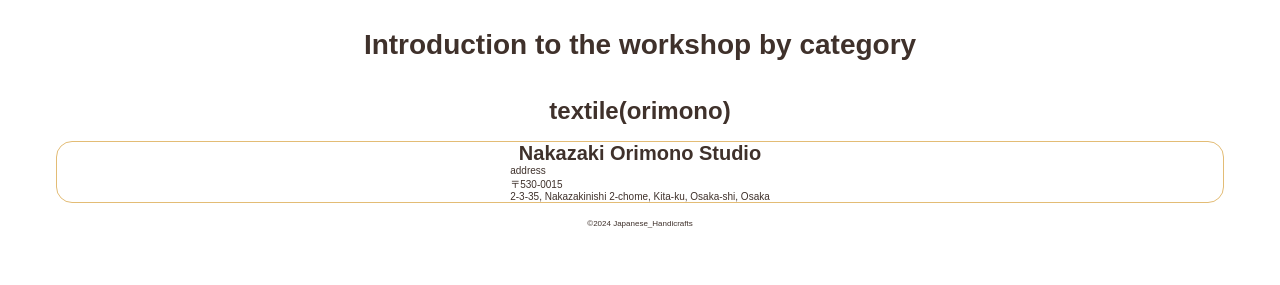
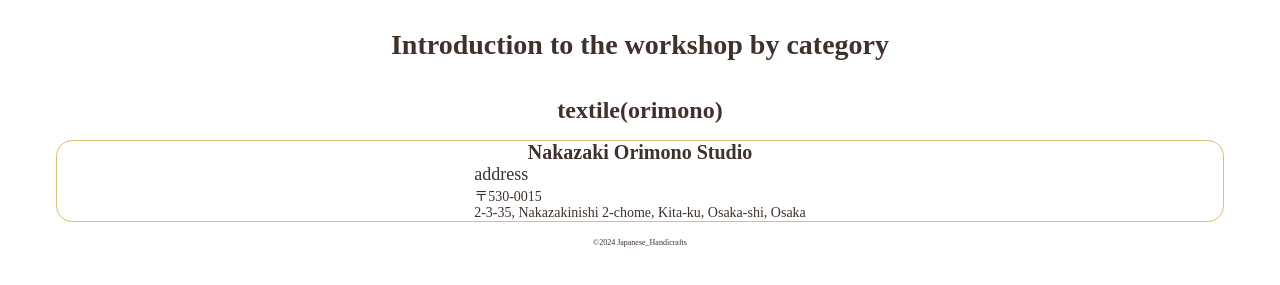
Before and after one commit to OkadaMiki/Japanese_Handicrafts, a plain HTML site: page category.html in a window 1280 px wide. Shown: the part 75-360 px from the top of the page. Drawn offline with Linux system fonts and the light colour scheme.

Commit message:
category弄り中

```diff
--- a/category.html
+++ b/category.html
@@ -23,7 +23,7 @@
     <link rel="stylesheet" href="sass/category.css">
     <link rel="preconnect" href="https://fonts.googleapis.com">
     <link rel="preconnect" href="https://fonts.gstatic.com" crossorigin>
-    <link href="https://fonts.googleapis.com/css2?family=Roboto+Slab:wght@400;700&display=swap" rel="stylesheet">
+    <link href="https://fonts.googleapis.com/css2?family=Roboto:wght@400;500;700&display=swap" rel="stylesheet">
 </head>
 
 <body>
--- a/sass/about.scss
+++ b/sass/about.scss
@@ -8,7 +8,7 @@ body{
     margin: 0 auto;
     height: 100%;
     color: var(--fontcolor);
-    font-family: sans-serif;
+    font-family: 'Roboto Slab', serif;
 }
 :root{
     --base-color: #fff;
@@ -166,15 +166,18 @@ main{
                 margin: 8px;
                 dt{
                     font-size: 1.8rem;
+                    font-weight: 500;
                 }
                 dd{
-                    font-size: 1.6rem;
+                    font-size: 1.4rem;
                     dl{
                         dt{
                             font-size: 1.6rem;
+                            font-weight: 500;
                         }
                         dd{
-                            font-size: 1.4rem;
+                            font-size: 1.2rem;
+
                         }
                     }
                 }
--- a/sass/category.scss
+++ b/sass/category.scss
@@ -8,7 +8,7 @@ body{
     margin: 0 auto;
     height: 100%;
     color: var(--fontcolor);
-    font-family: sans-serif;
+    font-family: 'Roboto Slab', serif;
 }
 :root{
     --base-color: #fff;
@@ -160,6 +160,15 @@ main{
             h4{
                 font-size: 2rem;
             }
+            dl{
+                dt{
+                    font-size: 1.8rem;
+                    font-weight: 500;
+                }
+                dd{
+                    font-size: 1.4rem;
+                }
+            }
         }
     }
 }
--- a/sass/region.scss
+++ b/sass/region.scss
@@ -8,7 +8,7 @@ body{
     margin: 0 auto;
     height: 100%;
     color: var(--fontcolor);
-    font-family: sans-serif;
+    font-family: 'Roboto Slab', serif;
 }
 :root{
     --base-color: #fff;
```
Also changed, not shown: sass/about.css, sass/category.css, sass/region.css, 3 other files.
